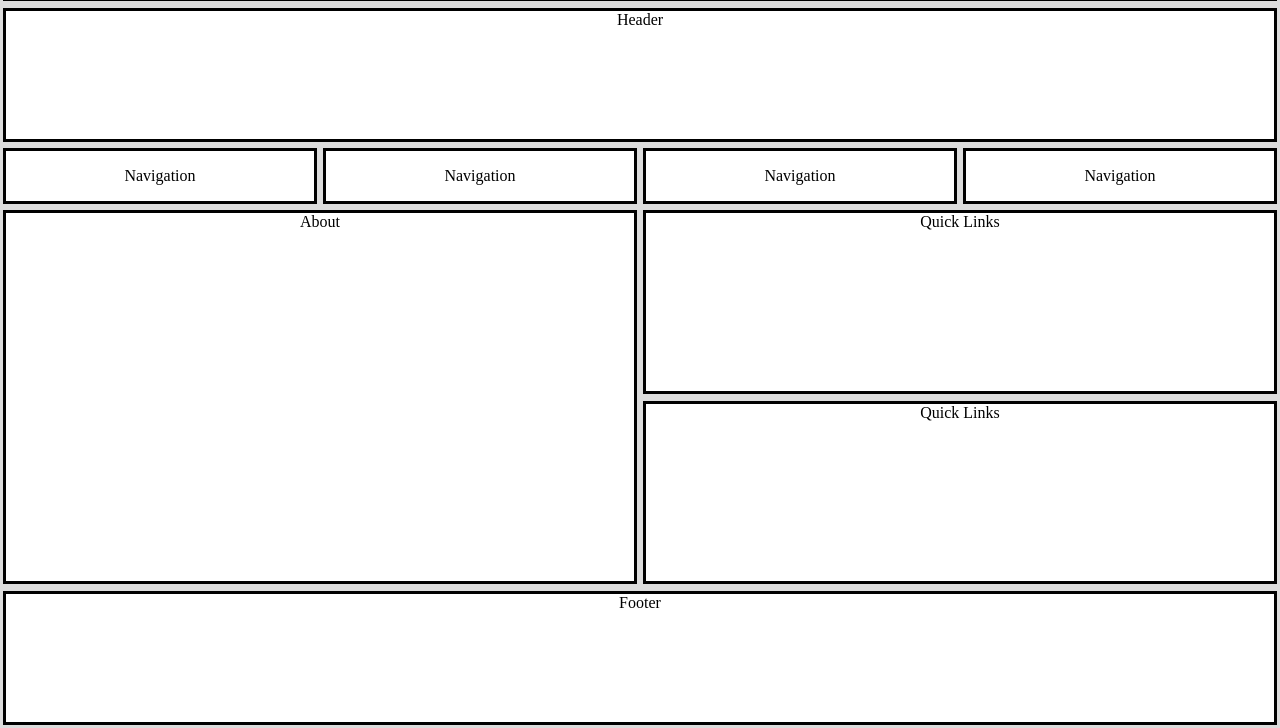
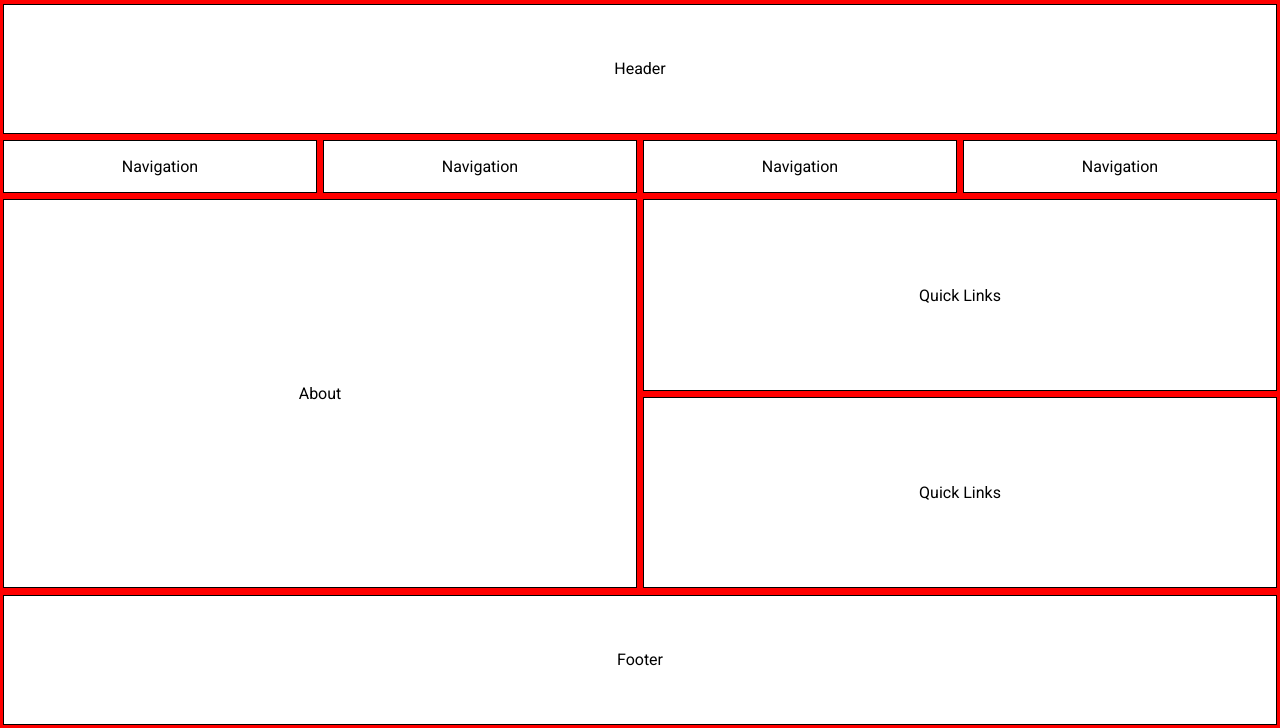
Before and after one commit to sofi-alvarado/responsive-layout-template, a plain HTML site: page index.html in a window 1280 px wide. Shown: the part 72-800 px from the top of the page. Drawn offline with Linux system fonts and the light colour scheme.

Commit message:
Adding font and style

```diff
--- a/index.html
+++ b/index.html
@@ -4,15 +4,18 @@
     <meta charset="UTF-8" />
     <meta name="viewport" content="width=device-width">
     <link rel='stylesheet' href="./style.css">
+    <link rel="preconnect" href="https://fonts.googleapis.com">
+    <link rel="preconnect" href="https://fonts.gstatic.com" crossorigin>
+    <link href="https://fonts.googleapis.com/css2?family=Roboto:ital,wght@0,100;0,300;0,400;0,500;0,700;0,900;1,100;1,300;1,400;1,500;1,700;1,900&display=swap" rel="stylesheet">
     <title>Responsiveness Example</title>
   </head>
   <body>
     <section class="container">
         <div class="logo">
-          Logo
+          <p>Logo</p>
         </div>
         <div class="header">
-          Header
+          <p>Header</p>
         </div>
         <div class="navigation">
           <div class="nav-item"><p>Navigation</p></div>
@@ -22,15 +25,15 @@
         </div>
         <div class="main-content">
           <div class="about">
-           <div class="about-content">About</div>
+           <div class="about-content"><p>About</p></div>
           </div>
           <div class="quick-links">
-            <div class="link-item">Quick Links</div>
-            <div class="link-item">Quick Links</div>
+            <div class="link-item"><p>Quick Links</p></div>
+            <div class="link-item"><p>Quick Links</p></div>
           </div>
         </div>
         <footer class="footer">
-          Footer
+          <p>Footer</p>
         </footer>
       </section>
   </body>
--- a/style.css
+++ b/style.css
@@ -1,9 +1,13 @@
 body {
   margin: 0;
+  font-family: "Roboto", sans-serif;
+  font-weight: 400;
+  font-style: normal;
   background-color: gainsboro;
 }
 
 .container {
+  background-color: red;
   display: flex;
   flex-direction: column;
   min-height: 100vh;
@@ -16,9 +20,16 @@ body {
 .link-item,
 footer {
   background-color: white;
-  border: solid 0.2rem #000000;
+  border: solid 0.1rem #000000;
   margin: 0.2rem;
-  text-align: center;
+  display: flex;
+  align-items: center;
+  justify-content: center;
+}
+
+p {
+  display: inline-block;
+  vertical-align: middle;
 }
 
 .logo {
```
